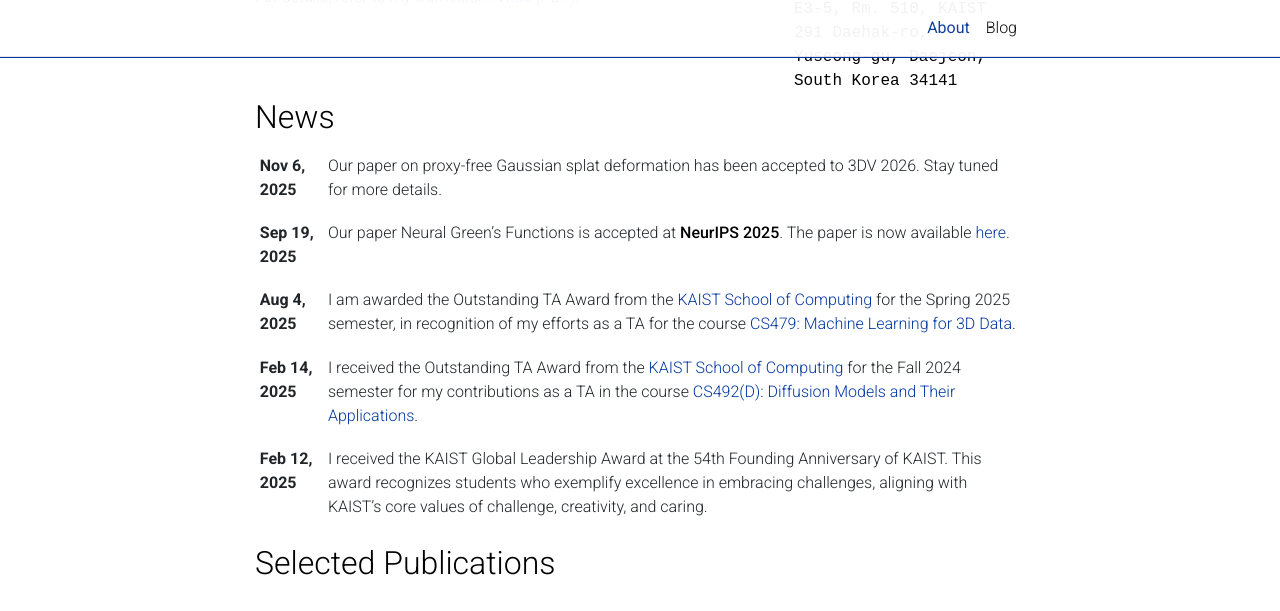
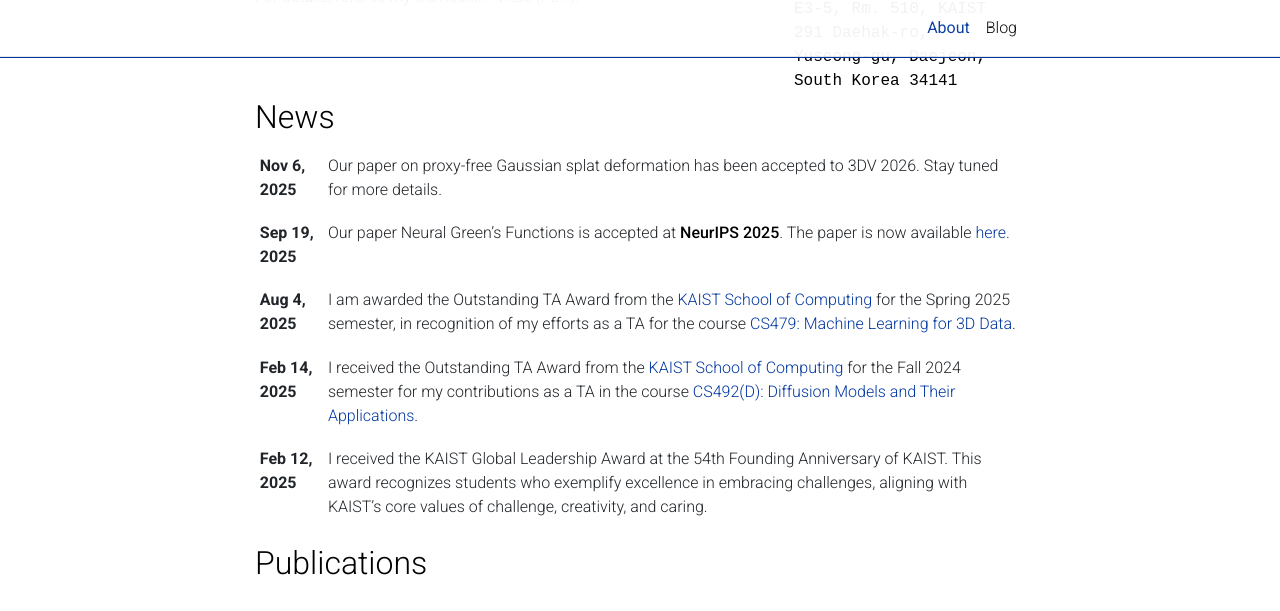
Before and after one commit to DveloperY0115/DveloperY0115.github.io, a Jekyll site: the page built from _pages/about.md, in a window 1280 px wide and 900 px high, scrolled down 528 px, cut to the strip 0-611 px from the top of the window. Built offline with Jekyll 4.4.1, drawn with Linux system fonts in a browser that asks for light colours; full-size pictures stand in for the smaller copies a plugin makes; comment, search, counter and statistics services are not loaded; a style sheet for code colours, icons or effects is not loaded.

```diff
--- a/_layouts/about.html
+++ b/_layouts/about.html
@@ -52,9 +52,9 @@
             {%- include latest_posts.html %}
           {%- endif %}
 
-          <!-- Selected papers -->
+          <!-- Papers -->
           {% if page.selected_papers -%}
-            <h2><a href="{{ '/publications/' | relative_url }}" style="color: inherit;">Selected Publications</a></h2>
+            <h2><a href="{{ '/publications/' | relative_url }}" style="color: inherit;">Publications</a></h2>
             {%- include selected_papers.html %}
           {%- endif %}
 
```
